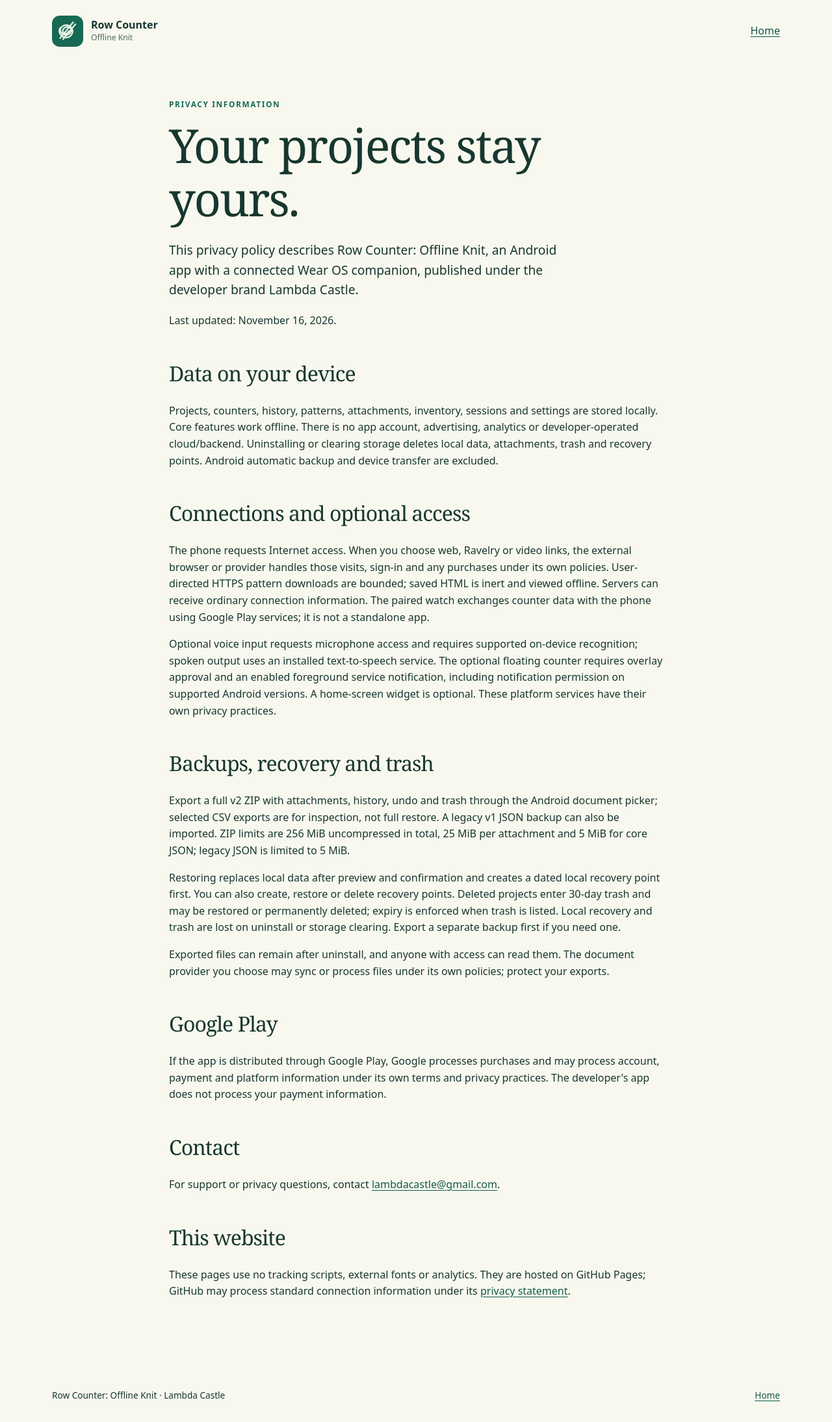
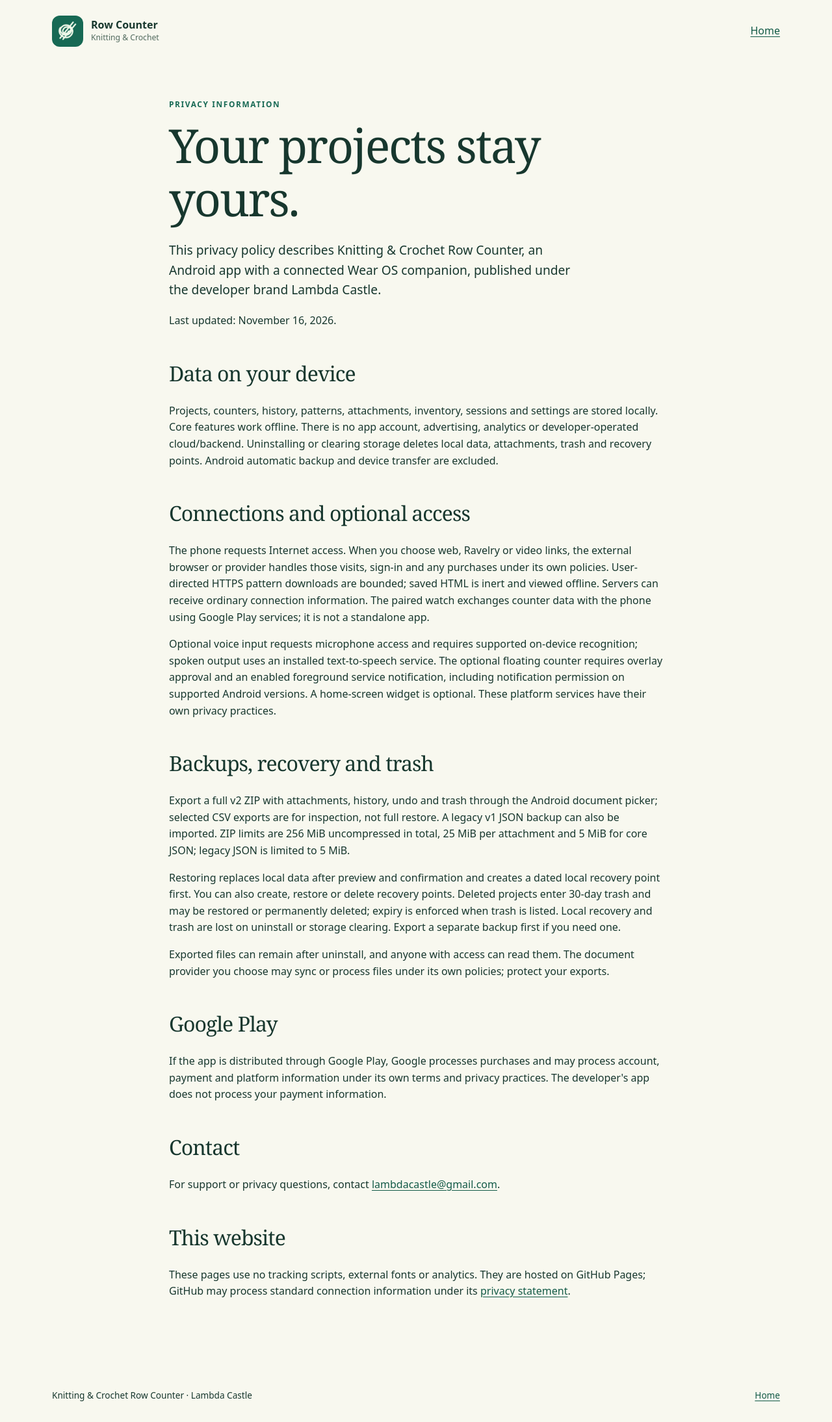
Before and after one commit to lambdacastle/lambda-castle-site, a plain HTML site: page privacy.html in a window 1280 px wide. Shown: the whole page at 65% size. Drawn offline with Linux system fonts and the light colour scheme.

Commit message:
Rename app to Knitting & Crochet Row Counter

```diff
--- a/privacy.html
+++ b/privacy.html
@@ -3,16 +3,16 @@
 <head>
   <meta charset="utf-8">
   <meta name="viewport" content="width=device-width, initial-scale=1">
-  <meta name="description" content="Privacy information for Row Counter: Offline Knit.">
-  <title>Privacy · Row Counter: Offline Knit</title>
+  <meta name="description" content="Privacy information for Knitting &amp; Crochet Row Counter.">
+  <title>Privacy · Knitting &amp; Crochet Row Counter</title>
   <link rel="stylesheet" href="style.css">
 </head>
 <body>
-  <header class="site-header wrap"><a class="brand" href="index.html"><img src="assets/icon.png" alt="" width="48" height="48"><span>Row Counter<br><small>Offline Knit</small></span></a><a href="index.html">Home</a></header>
+  <header class="site-header wrap"><a class="brand" href="index.html"><img src="assets/icon.png" alt="" width="48" height="48"><span>Row Counter<br><small>Knitting &amp; Crochet</small></span></a><a href="index.html">Home</a></header>
   <main class="wrap prose">
     <p class="eyebrow">Privacy information</p>
     <h1>Your projects stay yours.</h1>
-    <p class="lead">This privacy policy describes Row Counter: Offline Knit, an Android app with a connected Wear OS companion, published under the developer brand Lambda Castle.</p>
+    <p class="lead">This privacy policy describes Knitting &amp; Crochet Row Counter, an Android app with a connected Wear OS companion, published under the developer brand Lambda Castle.</p>
     <p>Last updated: November 16, 2026.</p>
     <h2>Data on your device</h2>
     <p>Projects, counters, history, patterns, attachments, inventory, sessions and settings are stored locally. Core features work offline. There is no app account, advertising, analytics or developer-operated cloud/backend. Uninstalling or clearing storage deletes local data, attachments, trash and recovery points. Android automatic backup and device transfer are excluded.</p>
@@ -30,6 +30,6 @@
     <h2>This website</h2>
     <p>These pages use no tracking scripts, external fonts or analytics. They are hosted on GitHub Pages; GitHub may process standard connection information under its <a href="https://docs.github.com/en/site-policy/privacy-policies/github-privacy-statement">privacy statement</a>.</p>
   </main>
-  <footer class="wrap footer"><span>Row Counter: Offline Knit · Lambda Castle</span><a href="index.html">Home</a></footer>
+  <footer class="wrap footer"><span>Knitting &amp; Crochet Row Counter · Lambda Castle</span><a href="index.html">Home</a></footer>
 </body>
 </html>
```
Also changed, not shown: index.html (+3 -3 lines).
